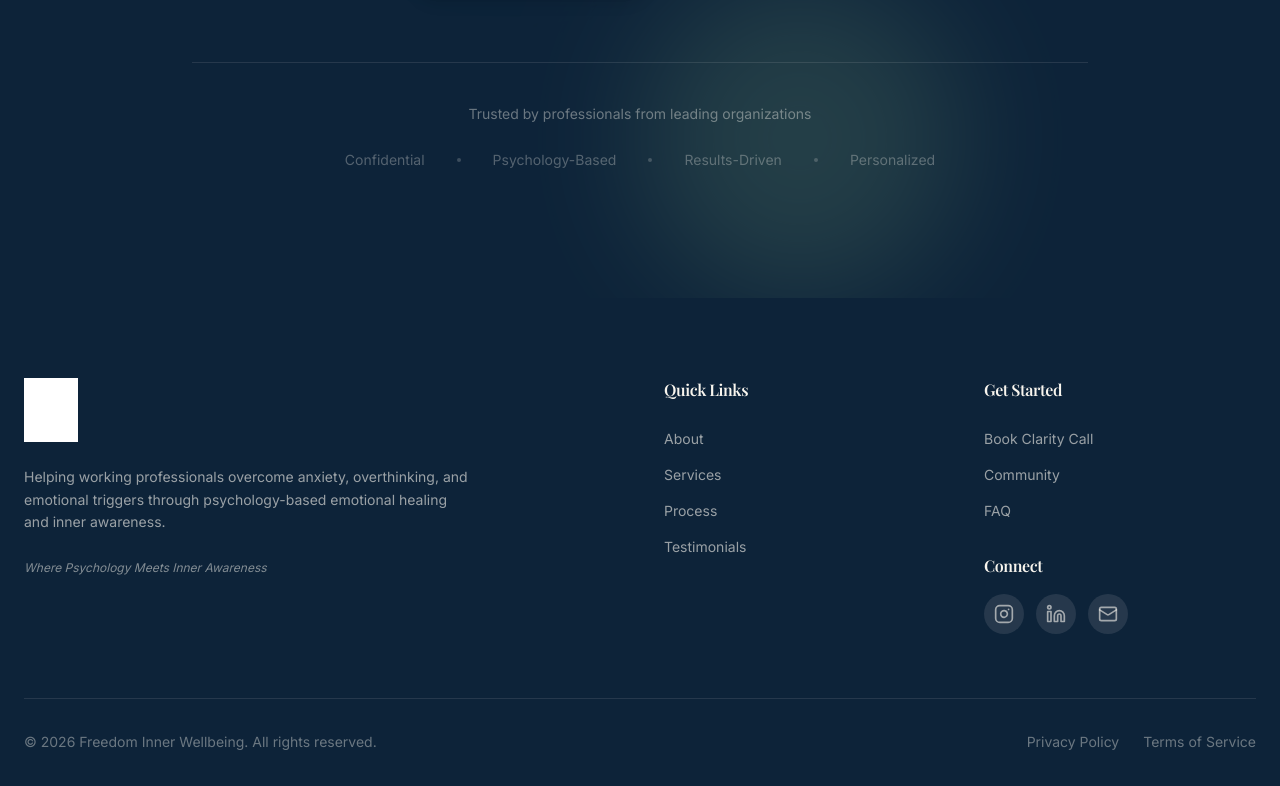
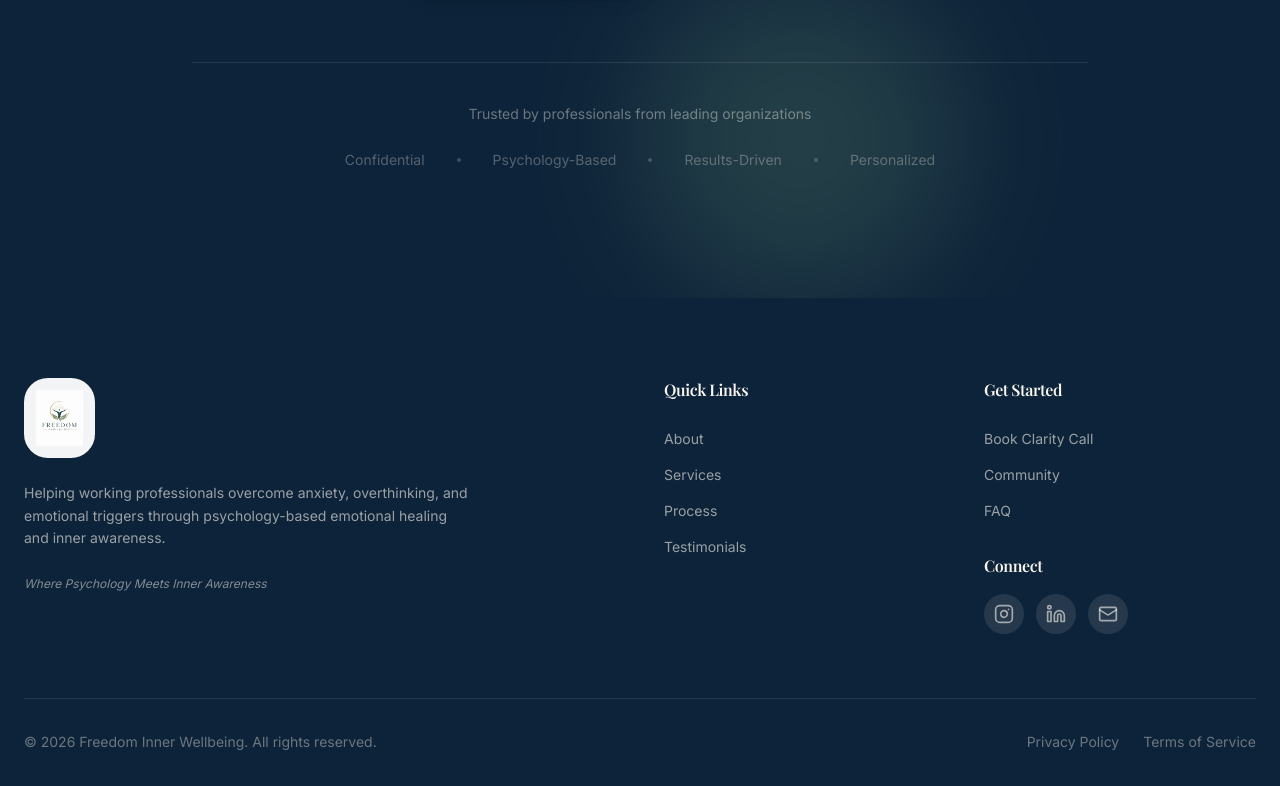
Before and after one commit to mystiicveda-priyani/freedom-inner-wellbeing, a Next.js app: page / in a window 1280 px wide. Shown: the part 8421-9207 px from the top of the page. Built offline with nearby package versions, Linux system fonts and the light colour scheme; a web font is replaced by a local one.

Commit message:
fix: add light background for footer logo
Improve display of colored logo against dark background.

```diff
--- a/components/footer.tsx
+++ b/components/footer.tsx
@@ -31,13 +31,13 @@ export function Footer() {
         <div className="grid md:grid-cols-2 lg:grid-cols-4 gap-12 mb-16">
           {/* Brand */}
           <div className="lg:col-span-2">
-            <div className="mb-6">
+            <div className="mb-6 bg-white/95 rounded-xl p-3 w-fit">
               <Image
                 src="/images/logo.png"
                 alt="Freedom Inner Wellbeing"
                 width={180}
                 height={68}
-                className="h-16 w-auto brightness-0 invert"
+                className="h-14 w-auto"
               />
             </div>
             <p className="text-ivory/60 text-sm leading-relaxed max-w-md mb-6">
```
